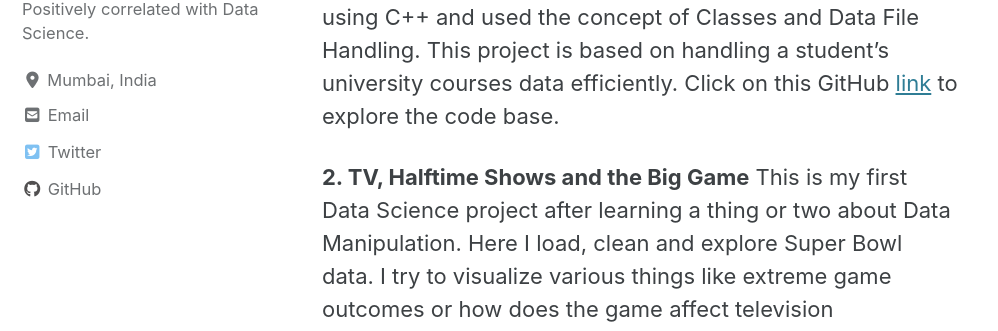
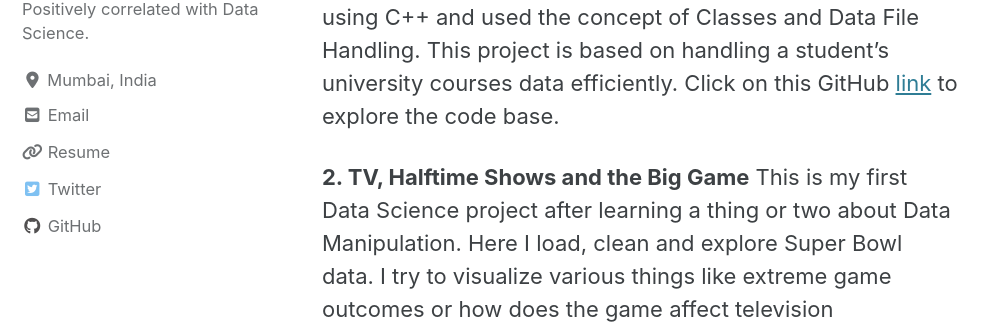
Before and after one commit to devanshu125/devanshu125.github.io, a Jekyll site: the page built from _pages/Projects.md, in a window 1280 px wide and 900 px high, scrolled down 1057 px. Shown: the part 232-563 px from the top of the window, without its empty margins (0-998 px from the left). Built offline with Jekyll 4.4.1, drawn with Linux system fonts in a browser that asks for light colours; cached includes are drawn as plain includes; nearby versions of some CDN libraries.

Commit message:
Added resume in config

```diff
--- a/_config.yml
+++ b/_config.yml
@@ -102,9 +102,9 @@ author:
     - label: "Email"
       icon: "fas fa-fw fa-envelope-square"
       url: mailto:devanshu125@gmail.com
-    - label: "Website"
+    - label: "Resume"
       icon: "fas fa-fw fa-link"
-      # url: "https://your-website.com"
+      url: "https://drive.google.com/file/d/1DS5kZvYx1y1DX05KakxDO_KayGes0vPd/view?usp=sharing"
     - label: "Twitter"
       icon: "fab fa-fw fa-twitter-square"
       url: "https://twitter.com/devanshu125"
```
Also changed, not shown: _pages/about.md (+0 -2 lines).
